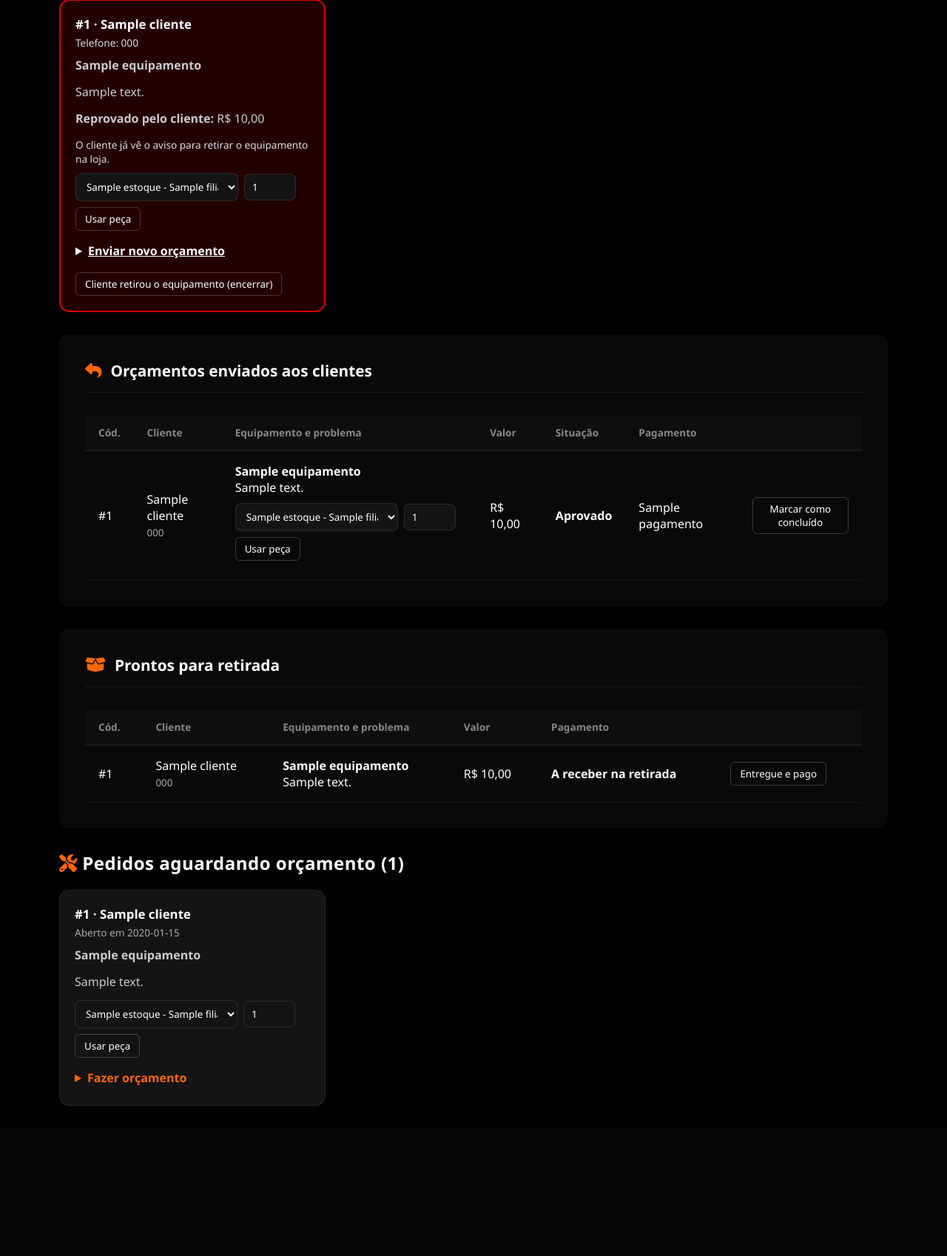
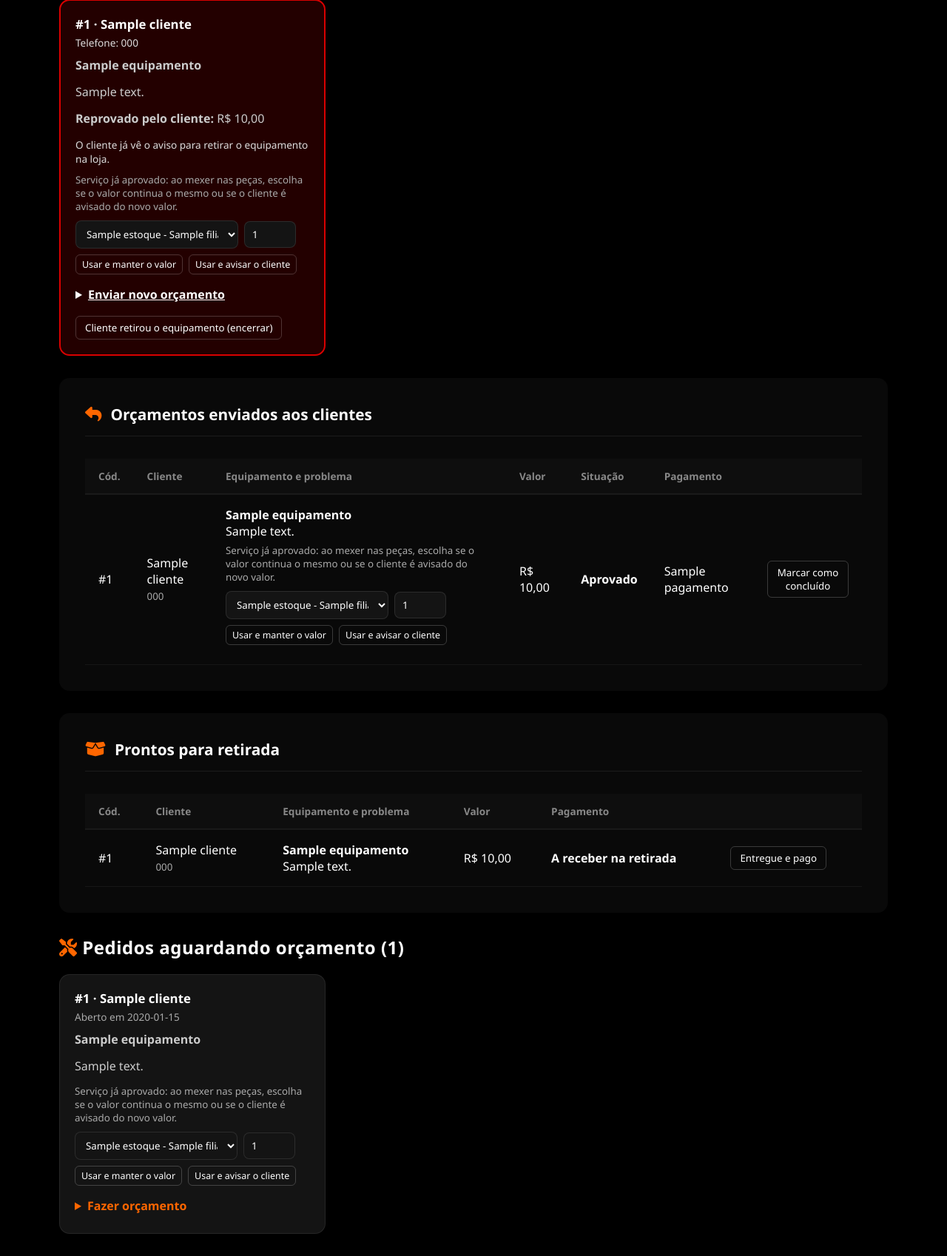
Before and after one commit to Migue1Correia/JB-Ferramentas, a Flask app: template flaskr/templates/painel_colaborador.html in a window 1280 px wide. Shown: the part 983-2681 px from the top of the page at 74% size. Before the commit the page ends 2478 px from the top, so only its background shows below. Run offline with Flask 3, Linux system fonts and the light colour scheme; the template is opened without the code that fills it: most values are stand-ins (such as "Sample title", 1, 10 or a date in 2020); some libraries are stand-ins or nearby versions.

Commit message:
Peças em serviço aprovado: colaborador escolhe manter o valor ou avisar o cliente

```diff
--- a/flaskr/main.py
+++ b/flaskr/main.py
@@ -1250,8 +1250,10 @@ def usar_peca(id_servico):
       302:
         description: Volta para a tela Serviços.
     """
+    # Em serviço já aprovado a tela pergunta: manter o valor ou avisar o cliente do novo valor
     sucesso, mensagem = PecaModel.usar_na_manutencao(
-        id_servico, request.form.get('id_estoque'), request.form.get('quantidade'))
+        id_servico, request.form.get('id_estoque'), request.form.get('quantidade'),
+        avisar_cliente=request.form.get('valor') != 'manter')
     flash(mensagem, "success" if sucesso else "danger")
     return redirect(url_for('painel_colaborador'))
 
@@ -1272,7 +1274,7 @@ def remover_peca(id_uso):
       302:
         description: Volta para a tela Serviços.
     """
-    sucesso, mensagem = PecaModel.remover_da_manutencao(id_uso)
+    sucesso, mensagem = PecaModel.remover_da_manutencao(id_uso, avisar_cliente=request.form.get('valor') != 'manter')
     flash(mensagem, "success" if sucesso else "danger")
     return redirect(url_for('painel_colaborador'))
 
--- a/flaskr/model/peca.py
+++ b/flaskr/model/peca.py
@@ -188,9 +188,21 @@ class PecaModel:
         linha = c.fetchone()
         if not linha or linha[2] not in STATUS_QUE_MEXEM_EM_PECAS:
             return None, MENSAGEM_PECAS_TRAVADAS
-        if linha[2] == 'Aprovado' and linha[3] == PAGAMENTO_PAGO:
-            return None, "Esse serviço já foi pago pelo cliente: o valor não pode mais mudar."
         return linha, None
+
+    @staticmethod
+    def _muda_o_valor(status, pagamento, avisar_cliente):
+        """
+        Em serviço já aprovado, o colaborador escolhe: manter o valor combinado (a peça entra ou sai
+        sem custo para o cliente) ou avisar o cliente do novo valor (o orçamento volta para ele aprovar).
+        :return: (True se o valor do serviço vai mudar, mensagem de erro ou None)
+        """
+        if status != 'Aprovado' or not avisar_cliente:
+            return False, None
+        if pagamento == PAGAMENTO_PAGO:
+            return False, ("Esse serviço já foi pago pelo cliente: só dá para mexer nas peças mantendo o valor. "
+                           "A diferença, se houver, é combinada na retirada.")
+        return True, None
 
     @staticmethod
     def _reabrir_orcamento(c, id_servico, diferenca):
@@ -205,11 +217,12 @@ class PecaModel:
         """, (diferenca, id_servico))
 
     @staticmethod
-    def usar_na_manutencao(id_servico, id_estoque, quantidade):
+    def usar_na_manutencao(id_servico, id_estoque, quantidade, avisar_cliente=True):
         """
         Registra que uma manutenção usa uma peça e dá baixa no estoque,
         em uma única transação: ou grava tudo, ou não grava nada.
-        O preço da peça no dia fica guardado no lançamento (preco_unitario).
+        O preço cobrado pela peça fica guardado no lançamento (preco_unitario): é o preço do dia,
+        ou zero quando o serviço já estava aprovado e o colaborador escolheu manter o valor.
         """
         try:
             quantidade = int(quantidade)
@@ -225,7 +238,11 @@ class PecaModel:
             if erro:
                 conexao.rollback()
                 return False, erro
-            id_manutencao, _, status, _ = servico
+            id_manutencao, _, status, pagamento = servico
+            muda_o_valor, erro = PecaModel._muda_o_valor(status, pagamento, avisar_cliente)
+            if erro:
+                conexao.rollback()
+                return False, erro
 
             # A baixa só acontece se houver peças suficientes (confere e desconta no mesmo comando)
             c.execute("UPDATE estoque_pecas SET quantidade_atual = quantidade_atual - %s WHERE id=%s AND quantidade_atual >= %s;",
@@ -236,10 +253,14 @@ class PecaModel:
 
             c.execute("SELECT p.preco_venda FROM estoque_pecas e JOIN pecas p ON p.id = e.id_peca WHERE e.id=%s;", (id_estoque,))
             preco = c.fetchone()[0]
+            if status == 'Aprovado' and not muda_o_valor:
+                preco = 0  # valor mantido: a peça não é cobrada do cliente
             c.execute("INSERT INTO manutencao_pecas (quantidade, preco_unitario, id_manutencao, id_estoque_peca) VALUES (%s, %s, %s, %s);",
                       (quantidade, preco, id_manutencao, id_estoque))
             mensagem = "Peça registrada no serviço e baixada do estoque."
-            if status == 'Aprovado':
+            if status == 'Aprovado' and not muda_o_valor:
+                mensagem += " O valor do serviço foi mantido."
+            if muda_o_valor:
                 PecaModel._reabrir_orcamento(c, id_servico, quantidade * preco)
                 mensagem += MENSAGEM_ORCAMENTO_REABERTO
             conexao.commit()
@@ -252,7 +273,7 @@ class PecaModel:
             c.close()
 
     @staticmethod
-    def remover_da_manutencao(id_uso):
+    def remover_da_manutencao(id_uso, avisar_cliente=True):
         """Desfaz um "Usar peça" lançado errado: a peça volta para o estoque, em uma única transação."""
         conexao = jb_solucoes_db.connection
         c = conexao.cursor()
@@ -262,14 +283,20 @@ class PecaModel:
             if erro:
                 conexao.rollback()
                 return False, erro
-            _, id_servico, status, _ = servico
+            _, id_servico, status, pagamento = servico
+            muda_o_valor, erro = PecaModel._muda_o_valor(status, pagamento, avisar_cliente)
+            if erro:
+                conexao.rollback()
+                return False, erro
 
             c.execute("SELECT quantidade, preco_unitario, id_estoque_peca FROM manutencao_pecas WHERE id=%s;", (id_uso,))
             quantidade, preco, id_estoque = c.fetchone()
             c.execute("UPDATE estoque_pecas SET quantidade_atual = quantidade_atual + %s WHERE id=%s;", (quantidade, id_estoque))
             c.execute("DELETE FROM manutencao_pecas WHERE id=%s;", (id_uso,))
             mensagem = "Peça removida do serviço e devolvida ao estoque."
-            if status == 'Aprovado':
+            if status == 'Aprovado' and not muda_o_valor:
+                mensagem += " O valor do serviço foi mantido."
+            if muda_o_valor:
                 PecaModel._reabrir_orcamento(c, id_servico, -quantidade * preco)
                 mensagem += MENSAGEM_ORCAMENTO_REABERTO
             conexao.commit()
--- a/flaskr/templates/_pecas_do_servico.html
+++ b/flaskr/templates/_pecas_do_servico.html
@@ -1,17 +1,23 @@
 {# Peças lançadas em uma manutenção. Espera: servico, pecas_usadas e estoques. #}
 {% set uso = pecas_usadas.get(servico.id) %}
 {% set pode_mexer = servico.status != 'Aguardando Aprovação' %}
-{# Em serviço aprovado, mexer nas peças devolve o orçamento ao cliente: pede confirmação antes #}
-{% set confirmar %}{% if servico.status == 'Aprovado' %}onsubmit="return confirm('Este serviço já foi aprovado. Mexer nas peças muda o valor e devolve o orçamento para o cliente aprovar de novo. Continuar?')"{% endif %}{% endset %}
 {% if uso %}
 <ul style="list-style: none; padding: 0; margin: 10px 0 0;">
     {% for item in uso.itens %}
     <li style="display: flex; gap: 8px; align-items: center; flex-wrap: wrap; margin-bottom: 6px;">
-        <small style="color: #aaaaaa;">Peça usada: {{ item.texto }} · {{ item.valor|moeda }}</small>
+        <small style="color: #aaaaaa;">Peça usada: {{ item.texto }} · {{ item.valor|moeda if item.valor else 'sem custo para o cliente' }}</small>
         {% if pode_mexer %}
-        <form method="POST" action="{{ url_for('remover_peca', id_uso=item.id) }}" {{ confirmar }}>
+        <form method="POST" action="{{ url_for('remover_peca', id_uso=item.id) }}" style="display: flex; gap: 6px; flex-wrap: wrap;">
             <input type="hidden" name="csrf_token" value="{{ csrf_token() }}">
-            <button type="submit" class="btn-remover" style="font-size: 0.78rem; padding: 4px 8px;" aria-label="Remover {{ item.texto }} do serviço {{ servico.id }}">Remover</button>
+            {% if servico.status == 'Aprovado' %}
+    {# Serviço já aprovado: o colaborador escolhe se o valor combinado continua o mesmo ou se o cliente é avisado #}
+    <button type="submit" name="valor" value="manter" class="btn-remover" style="font-size: 0.78rem; padding: 4px 8px;" aria-label="Remover {{ item.texto }}, mantendo o valor do serviço {{ servico.id }}">Remover e manter o valor</button>
+    {% if not servico.pago %}
+    <button type="submit" name="valor" value="avisar" class="btn-remover" style="font-size: 0.78rem; padding: 4px 8px;" aria-label="Remover {{ item.texto }} e avisar o cliente do novo valor do serviço {{ servico.id }}">Remover e avisar o cliente</button>
+    {% endif %}
+    {% else %}
+    <button type="submit" class="btn-remover" style="font-size: 0.78rem; padding: 4px 8px;" aria-label="Remover {{ item.texto }} do serviço {{ servico.id }}">Remover</button>
+    {% endif %}
         </form>
         {% endif %}
     </li>
@@ -19,8 +25,11 @@
 </ul>
 <small style="color: #aaaaaa;">Total em peças: {{ uso.total|moeda }}</small>
 {% endif %}
+{% if servico.status == 'Aprovado' and (uso or estoques) %}
+<small style="display: block; color: #aaaaaa; margin-top: 6px;">Serviço já aprovado: ao mexer nas peças, escolha se o valor continua o mesmo ou se o cliente é avisado do novo valor{% if servico.pago %} (já pago pelo site: só mantendo o valor){% endif %}.</small>
+{% endif %}
 {% if pode_mexer and estoques %}
-<form method="POST" action="{{ url_for('usar_peca', id_servico=servico.id) }}" {{ confirmar }} style="display: flex; gap: 8px; align-items: center; margin: 10px 0; flex-wrap: wrap;">
+<form method="POST" action="{{ url_for('usar_peca', id_servico=servico.id) }}" style="display: flex; gap: 8px; align-items: center; margin: 10px 0; flex-wrap: wrap;">
     <input type="hidden" name="csrf_token" value="{{ csrf_token() }}">
     <select name="id_estoque" required aria-label="Peça usada no serviço {{ servico.id }}" style="max-width: 220px; background: #141414; border: 1px solid rgba(255, 255, 255, 0.1); border-radius: 8px; padding: 8px 10px; color: #ffffff;">
         {% for estoque in estoques %}
@@ -28,6 +37,14 @@
         {% endfor %}
     </select>
     <input type="number" name="quantidade" value="1" min="1" step="1" required aria-label="Quantidade da peça no serviço {{ servico.id }}" style="width: 70px; background: #141414; border: 1px solid rgba(255, 255, 255, 0.1); border-radius: 8px; padding: 8px 10px; color: #ffffff;">
+    {% if servico.status == 'Aprovado' %}
+    {# Serviço já aprovado: o colaborador escolhe se o valor combinado continua o mesmo ou se o cliente é avisado #}
+    <button type="submit" name="valor" value="manter" class="btn-remover" style="font-size: 0.78rem; padding: 4px 8px;" aria-label="Usar a peça, mantendo o valor do serviço {{ servico.id }}">Usar e manter o valor</button>
+    {% if not servico.pago %}
+    <button type="submit" name="valor" value="avisar" class="btn-remover" style="font-size: 0.78rem; padding: 4px 8px;" aria-label="Usar a peça e avisar o cliente do novo valor do serviço {{ servico.id }}">Usar e avisar o cliente</button>
+    {% endif %}
+    {% else %}
     <button type="submit" class="btn-remover">Usar peça</button>
+    {% endif %}
 </form>
 {% endif %}
--- a/flaskr/templates/perfil.html
+++ b/flaskr/templates/perfil.html
@@ -4,7 +4,7 @@
     <meta charset="UTF-8">
     <meta name="viewport" content="width=device-width, initial-scale=1.0">
     <title>JB Ferramentas - Perfil do Usuário</title>
-    <link rel="stylesheet" href="{{ url_for('static', filename='css/styleJB.css') }}?v=4.5">
+    <link rel="stylesheet" href="{{ url_for('static', filename='css/styleJB.css') }}?v=4.6">
     <link rel="stylesheet" href="{{ url_for('static', filename='css/acessibilidade.css') }}">
     <link rel="stylesheet" href="https://cdnjs.cloudflare.com/ajax/libs/font-awesome/6.5.1/css/all.min.css" integrity="sha512-DTOQO9RWCH3ppGqcWaEA1BIZOC6xxalwEsw9c2QQeAIftl+Vegovlnee1c9QX4TctnWMn13TZye+giMm8e2LwA==" crossorigin="anonymous" referrerpolicy="no-referrer">
 </head>
@@ -190,7 +190,7 @@
                                     <strong>{{ pedido.descricao }}</strong>
                                     {% if pedido.diagnostico %}<br><small style="color: #aaaaaa;">Diagnóstico: {{ pedido.diagnostico }}</small>{% endif %}
                                     {% if pedido.foto %}<br><a href="{{ url_for('static', filename=pedido.foto) }}" style="color: #ff6600;">Ver foto do equipamento</a>{% endif %}
-                                    {% for item in pecas_usadas.get(pedido.id, {}).get('itens', []) %}<br><small style="color: #aaaaaa;">Peça: {{ item.texto }} · {{ item.valor|moeda }}</small>{% endfor %}
+                                    {% for item in pecas_usadas.get(pedido.id, {}).get('itens', []) %}<br><small style="color: #aaaaaa;">Peça: {{ item.texto }} · {{ item.valor|moeda if item.valor else 'sem custo' }}</small>{% endfor %}
                                 </td>
                                 <td>{{ pedido.data.strftime('%d/%m/%Y') }}</td>
                                 <td>
```
Also changed, not shown: flaskr/tests/test_integracao.py (+30 -0 lines).
